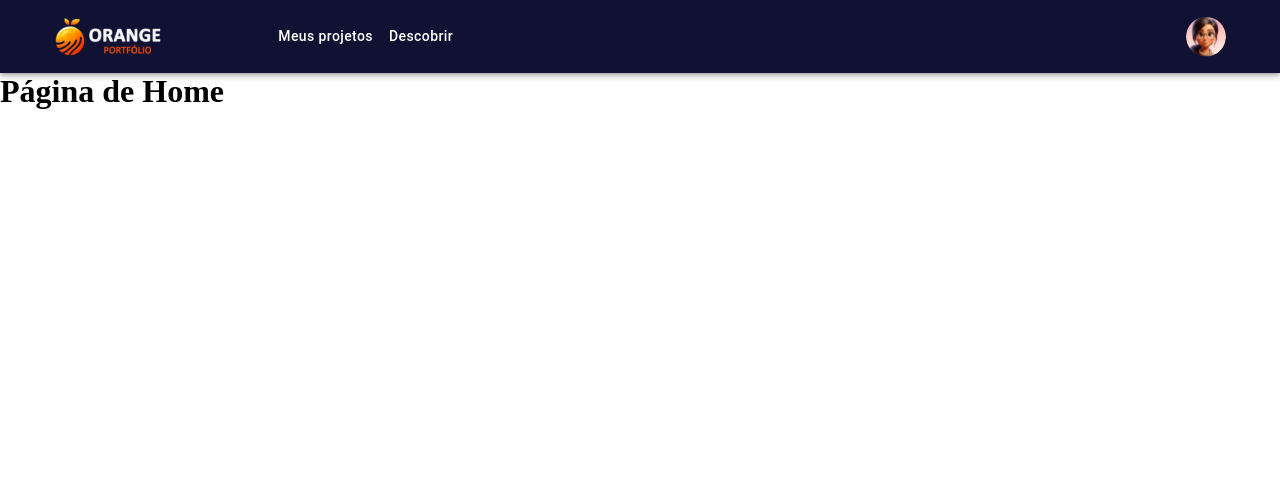
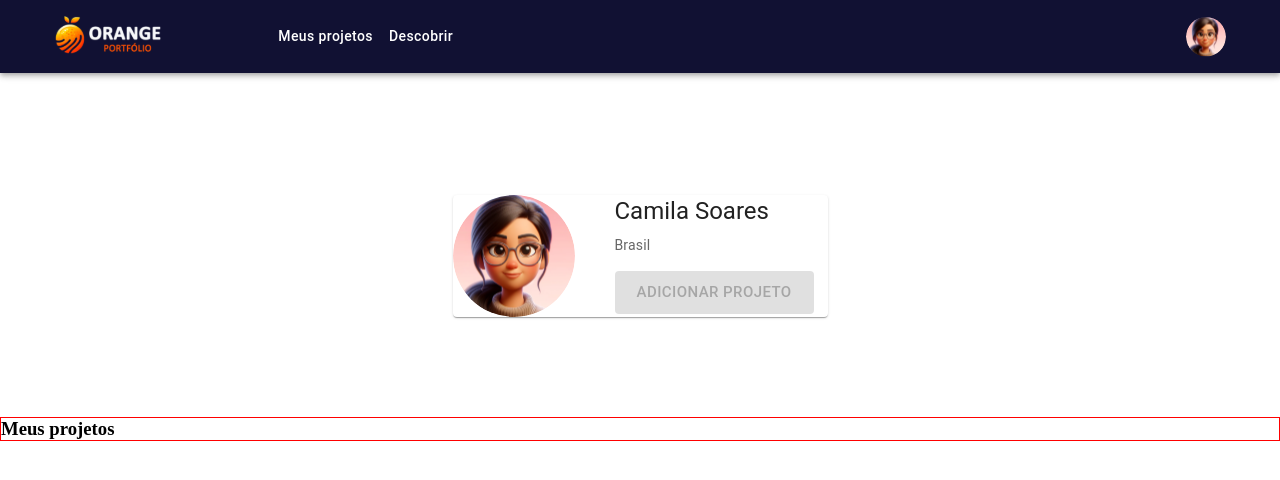
Before and after one commit to joaoweslen/HackathonOrangeJuice, a Next.js app in the folder frontend/: page /home in a window 1280 px wide. Shown: the top 480 px of the page. Built offline with nearby package versions, Linux system fonts and the light colour scheme.

Commit message:
Card de perfil adicionado

```diff
--- a/frontend/src/app/BarraSuperior.tsx
+++ b/frontend/src/app/BarraSuperior.tsx
@@ -1,6 +1,7 @@
 import * as React from 'react';
 import AppBar from '@mui/material/AppBar';
 import Box from '@mui/material/Box';
+import Link from '@mui/material/Link';
 import Toolbar from '@mui/material/Toolbar';
 import IconButton from '@mui/material/IconButton';
 import Typography from '@mui/material/Typography';
@@ -47,7 +48,7 @@ function ResponsiveAppBar() {
   return (
     <AppBar position="static" sx={{
       width: '100%',
-      maxWidth: 1280,
+      maxWidth: 1800,
       height: 73,
       display: 'flex',
       justifyContent: 'center',
@@ -59,7 +60,7 @@ function ResponsiveAppBar() {
         <Toolbar disableGutters
         sx={{
           width: '100%',
-          maxWidth: 1216,
+          maxWidth: 1300,
           height: 41,
           display:'flex',
           justifyContent: 'space-between'
@@ -97,17 +98,27 @@ function ResponsiveAppBar() {
               >
                 {pages.map((page) => (
                   <MenuItem key={page} onClick={handleCloseNavMenu}>
-                    <Typography textAlign="center">{page}</Typography>
+                    <Typography textAlign="center" sx={{
+      width: '100%',
+      maxWidth: 1800,
+      height: 73,
+      display: 'flex',
+      justifyContent: 'center',
+      padding: '16px 30px',
+      backgroundColor: '#111133'
+    }}>{page}</Typography>
                   </MenuItem>
                 ))}
               </Menu>
             </Box>
 
+            <Link href="/home">
             <img
               src="/Logo-orange.svg"
               alt="Logo"
               style={{ height: '40px', width: 'auto', marginRight: '8px' }}
             />
+            </Link>
 
             <Box sx={{ flexGrow: 1, display: { xs: 'none', md: 'flex' } }}>
               {pages.map((page) => (
--- /dev/null
+++ b/frontend/src/app/PerfilCard.tsx
@@ -0,0 +1,47 @@
+import * as React from "react";
+import Card from "@mui/material/Card";
+import CardContent from "@mui/material/CardContent";
+import CardMedia from "@mui/material/CardMedia";
+import Typography from "@mui/material/Typography";
+import { Button, CardActionArea, CardActions } from "@mui/material";
+
+export default function MultiActionAreaCard() {
+  return (
+    <Card sx={{ height: 122,width: 375, maxWidth: 375, display: "flex", gap: 5, padding: 0 }}>
+      <CardActionArea sx={{ width: 122, maxWidth: 122 }}>
+        <CardMedia
+          component="img"
+          style={{
+            width: "122px",
+            height: "122px",
+            borderRadius: "50%",
+          }}
+          image="/Circle.svg"
+          alt="Perfil Usuário"
+        />
+      </CardActionArea>
+
+      <CardContent sx={{ padding: 0}}>
+        <CardContent sx={{ padding: 0, marginBottom: 2}}>
+          <Typography gutterBottom variant="h5" component="div">
+            Camila Soares
+          </Typography>
+          <Typography variant="body2" color="text.secondary">
+            Brasil
+          </Typography>
+        </CardContent>
+
+        <CardActionArea>
+          <Button disabled
+            variant="contained"
+            href="#contained-buttons"
+            color="primary"
+            size="large"
+          >
+            ADICIONAR PROJETO
+          </Button>
+        </CardActionArea>
+      </CardContent>
+    </Card>
+  );
+}
--- /dev/null
+++ b/frontend/src/assets/css/home.module.css
@@ -0,0 +1,10 @@
+.Container{
+    display: flex;
+    justify-content: center;
+    margin-top: 122px;
+  }
+
+.BuscaProjetos{
+  margin-top: 100px;
+  border: solid 1px red;
+}
--- a/frontend/src/pages/home.tsx
+++ b/frontend/src/pages/home.tsx
@@ -1,7 +1,10 @@
 import React from 'react';
 import Head from 'next/head';
 import BarraSuperior from '../app/BarraSuperior';
-import '../assets/css/globals.css'
+import PerfilCard from '../app/PerfilCard';
+import '../assets/css/globals.css';
+import styles from "../assets/css/home.module.css";
+
 
 export default function Home() {
   return (
@@ -14,8 +17,11 @@ export default function Home() {
         <BarraSuperior />
       </header>
       <main>
-        <div>
-          <h1>Página de Home</h1>
+        <div className={styles.Container}>
+              <PerfilCard />
+        </div>
+        <div className={styles.BuscaProjetos}>
+          <h3>Meus projetos</h3>
           {/* Adicione campos de formulário, botões, etc. */}
         </div>
       </main>
```
